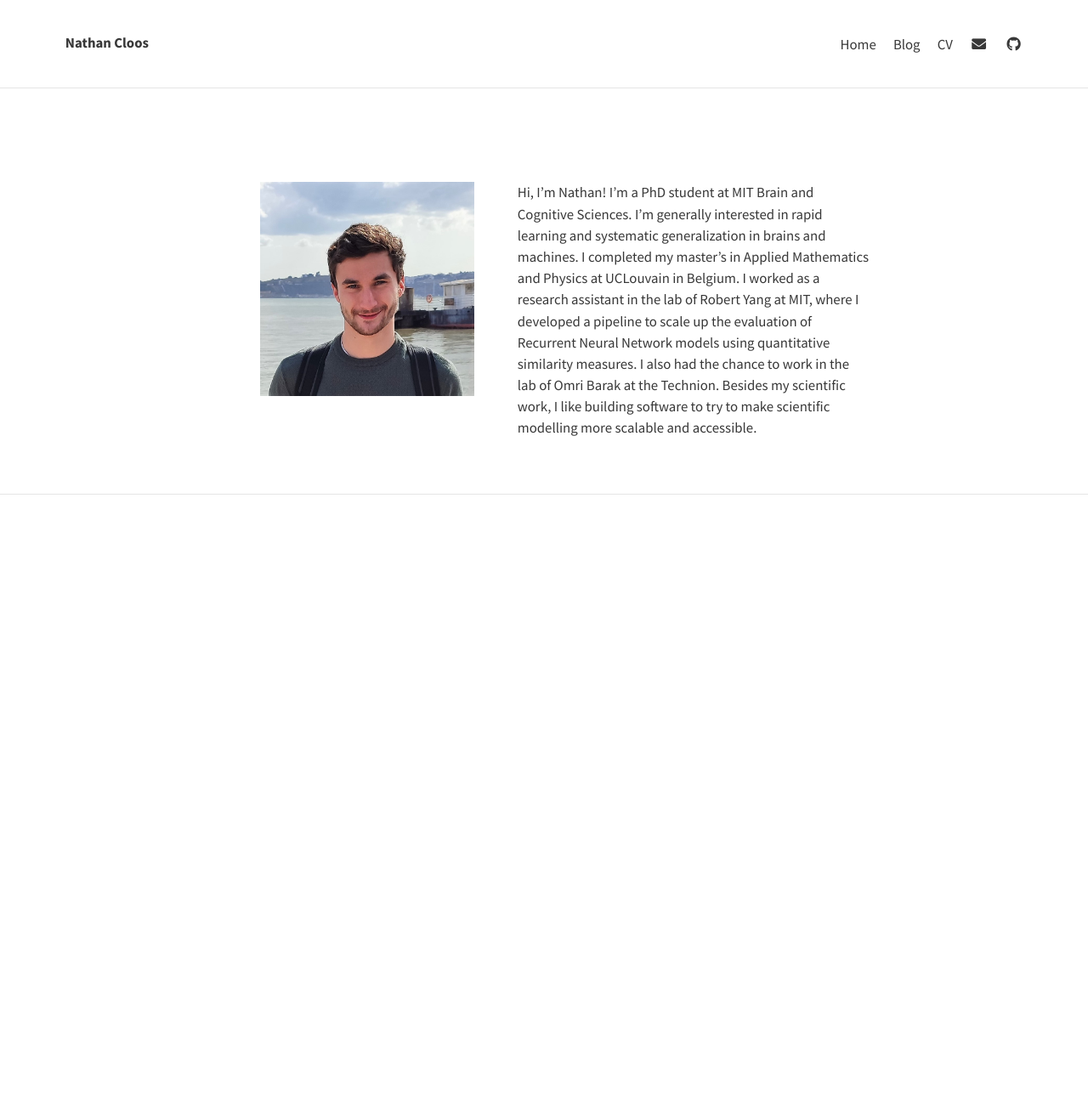
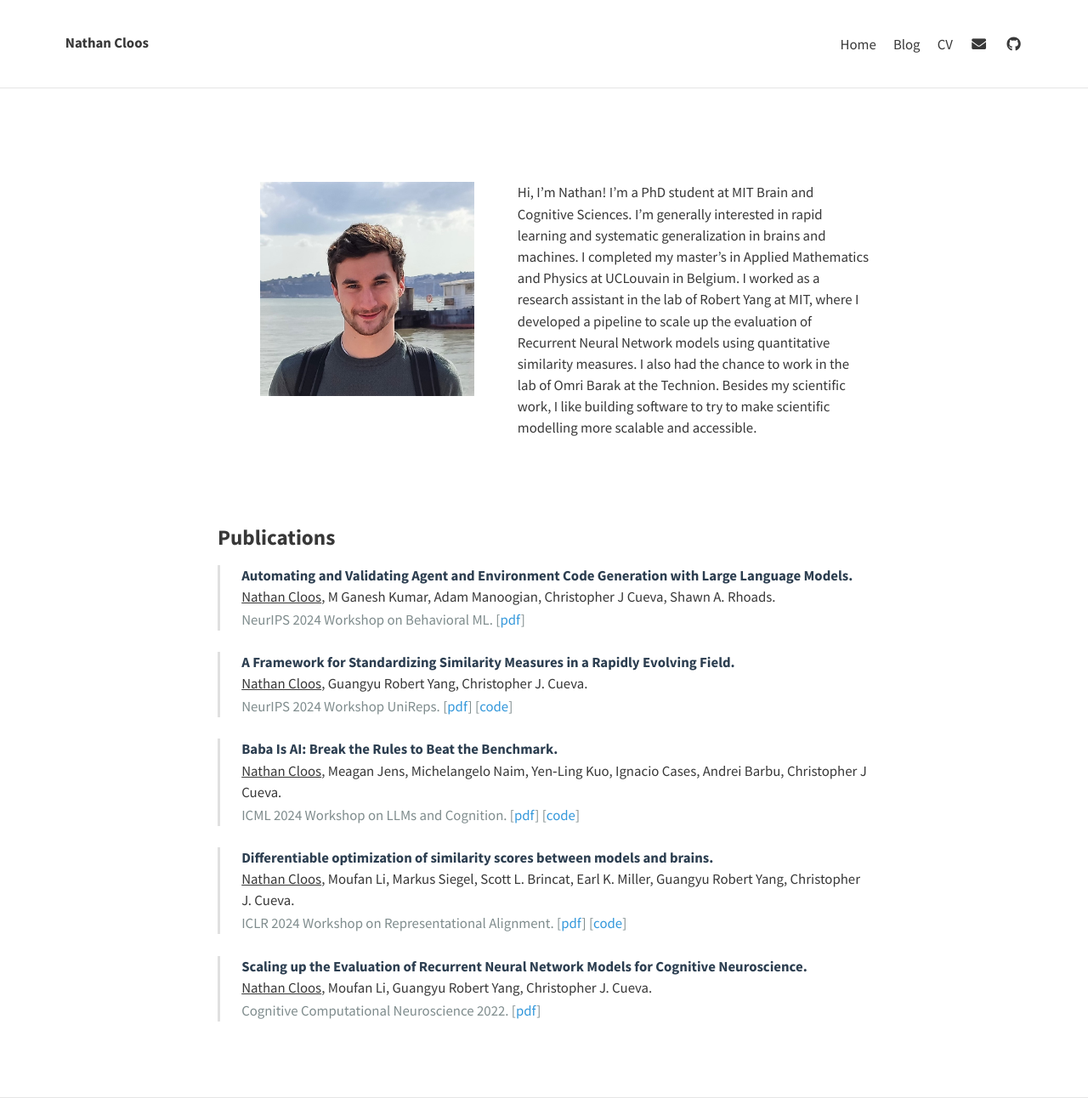
Before and after one commit to nacloos/nacloos.github.io, a Jekyll site: the page built from index.md, in a window 1280 px wide. Shown: the whole page at 85% size. Built offline with Jekyll 4.4.1, drawn with Linux system fonts in a browser that asks for light colours; nearby versions of some CDN libraries; before the commit the page ends 900 px from its top, so only the background shows below that.

Commit message:
Update index.md

```diff
--- a/index.md
+++ b/index.md
@@ -5,3 +5,85 @@
 <img src="/assets/img/photo1.jpg" alt="photo" style="width: 15em; float: left; margin-left: 3em; margin-right: 3em; margin-bottom: 3em;" />
 
 Hi, I’m Nathan! I’m a PhD student at MIT Brain and Cognitive Sciences. I'm generally interested in rapid learning and systematic generalization in brains and machines. I completed my master's in Applied Mathematics and Physics at UCLouvain in Belgium. I worked as a research assistant in the lab of Robert Yang at MIT, where I developed a pipeline to scale up the evaluation of Recurrent Neural Network models using quantitative similarity measures. I also had the chance to work in the lab of Omri Barak at the Technion. Besides my scientific work, I like building software to try to make scientific modelling more scalable and accessible.
+
+
+
+<br>
+<br>
+
+<div style="clear: both;"></div>
+
+<h3>Publications</h3>
+
+<ul class="publication-list">
+  <li>
+    <strong>Automating and Validating Agent and Environment Code Generation with Large Language Models.</strong>
+    <br>
+    <u>Nathan Cloos</u>, M Ganesh Kumar, Adam Manoogian, Christopher J Cueva, Shawn A. Rhoads.
+    <br><span class="presentation">NeurIPS 2024 Workshop on Behavioral ML. [<a href="https://openreview.net/pdf?id=p3T9CtEu1S">pdf</a>]</span>
+  </li>
+
+  <li>
+    <strong>A Framework for Standardizing Similarity Measures in a Rapidly Evolving Field.</strong>
+    <br>
+    <u>Nathan Cloos</u>, Guangyu Robert Yang, Christopher J. Cueva.
+    <br><span class="presentation">NeurIPS 2024 Workshop UniReps. [<a href="https://openreview.net/pdf?id=vyRAYoxUuA">pdf</a>] [<a href="https://github.com/nacloos/similarity-repository">code</a>]</span>
+  </li>
+
+  <li>
+    <strong>Baba Is AI: Break the Rules to Beat the Benchmark.</strong>
+    <br>
+    <u>Nathan Cloos</u>, Meagan Jens, Michelangelo Naim, Yen‑Ling Kuo, Ignacio Cases, Andrei Barbu, Christopher J Cueva.
+    <br><span class="presentation">ICML 2024 Workshop on LLMs and Cognition. [<a href="https://arxiv.org/pdf/2407.13729">pdf</a>] [<a href="https://github.com/nacloos/baba-is-ai">code</a>]</span>
+  </li>
+
+  <li>
+    <strong>Differentiable optimization of similarity scores between models and brains.</strong>
+    <br>
+    <u>Nathan Cloos</u>, Moufan Li, Markus Siegel, Scott L. Brincat, Earl K. Miller, Guangyu Robert Yang, Christopher J. Cueva.
+    <br><span class="presentation">ICLR 2024 Workshop on Representational Alignment. [<a href="https://arxiv.org/pdf/2407.07059">pdf</a>] [<a href="https://github.com/nacloos/diffscore">code</a>]</span>
+  </li>
+
+  <li>
+    <strong>Scaling up the Evaluation of Recurrent Neural Network Models for Cognitive Neuroscience.</strong>
+    <br>
+    <u>Nathan Cloos</u>, Moufan Li, Guangyu Robert Yang, Christopher J. Cueva.
+    <br><span class="presentation">Cognitive Computational Neuroscience 2022. [<a href="https://dspace.mit.edu/bitstream/handle/1721.1/150417/0000456.pdf?sequence=2&isAllowed=y">pdf</a>]</span>
+  </li>
+</ul>
+
+
+
+<style>
+  ul.publication-list {
+    list-style-type: none;  /* Removes default bullet points */
+    padding: 0;             /* Removes default padding */
+  }
+
+  ul.publication-list li {
+    margin-bottom: 1.5em;  /* Adds spacing between each publication */
+    padding-left: 1em;     /* Adds indentation to the text */
+    border-left: 3px solid #e0e0e0;  /* Adds a vertical border to the left for emphasis */
+    padding-left: 1.5em;
+  }
+
+  ul.publication-list li strong {
+    font-weight: bold;
+    color: #2c3e50;  /* Sets color for author names */
+  }
+
+  ul.publication-list li em {
+    font-style: italic;
+    color: #2980b9;  /* Sets color for publication titles */
+  }
+
+  ul.publication-list li br {
+    margin-top: 0.1em;  /* Adds a bit of space between the title and the presentation details */
+  }
+
+  ul.publication-list li span.presentation {
+    display: block;
+    color: #7f8c8d;  /* Sets color for presentation details */
+    margin-top: 0.1em;
+  }
+</style>
```
